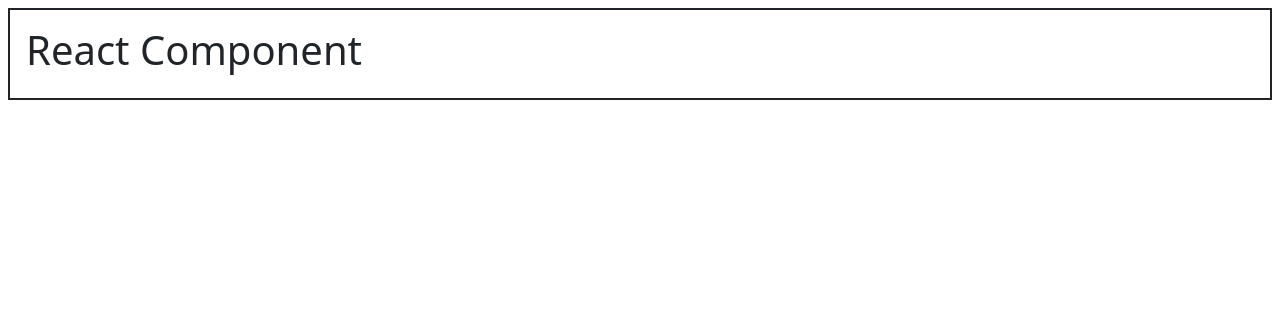
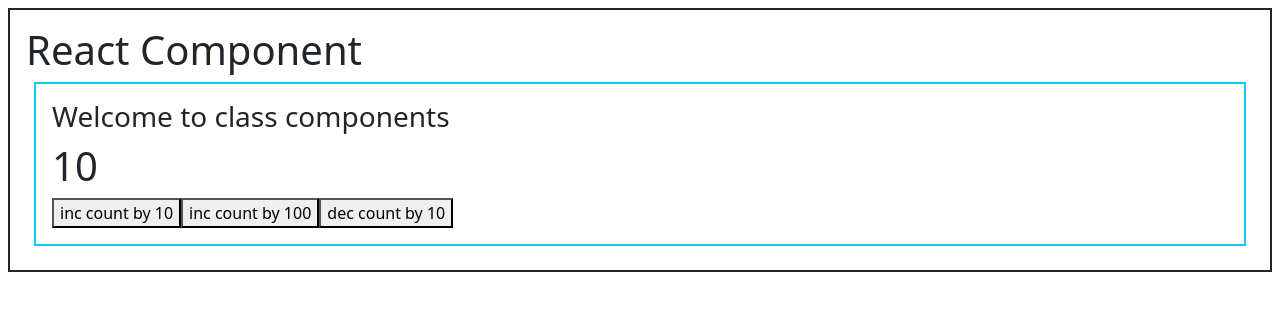
Before and after one commit to pranithaparasa25/React-component-state, a React (Vite) app: page / in a window 1280 px wide. Shown: the top 310 px of the page. Built offline with nearby package versions, Linux system fonts and the light colour scheme.

Commit message:
Counter1

```diff
--- a/src/App.jsx
+++ b/src/App.jsx
@@ -1,9 +1,11 @@
 import React from 'react';
+import Counter from './Counter1';
 
 function App() {
   return (
     <div className='border border-2 border-dark p-3 m-2'>
       <h1>React Component</h1>
+      <Counter></Counter>
     </div>
   );
 }
--- /dev/null
+++ b/src/Counter1.jsx
@@ -0,0 +1,25 @@
+import { useState } from "react"
+import React from "react"
+function Counter(){
+    var [count,setCountfn]=React.useState(10)
+    function incCount(){
+        setCountfn(count+10)
+    }
+    function inc(){
+        setCountfn(count+100)
+    }
+    function decCount(){
+        setCountfn(count-10)
+    }
+    return(
+
+        <div className='border border-2 border-info p-3 m-2'>
+            <h3>Welcome to class components</h3>
+            <h1>{count}</h1>
+            <button onClick={()=>{incCount()}}>inc count by 10</button>
+            <button onClick={()=>{inc()}}>inc count by 100</button>
+            <button onClick={()=>{decCount()}}>dec count by 10</button>
+        </div>
+    )
+}
+export default Counter;
```
